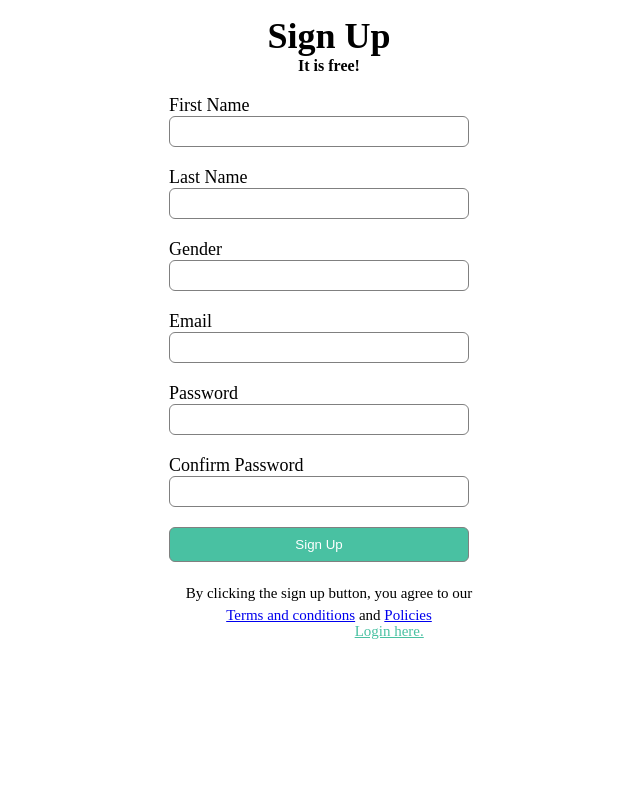
After one commit to maram-mahmoudi/Herfetna, a PHP site: page /signup.html in a window 1280 px wide. The commit adds this page. Shown: the whole page, without its empty margins (311-951 px from the left). Run offline with PHP 8.4, Linux system fonts and the light colour scheme.

Commit message:
added sign up page

```diff
--- a/index.html
+++ b/index.html
@@ -1,7 +1,7 @@
 <html>
 
 <head>
-    <meta name="viewport" content="with=device-width, initial-scale=1.0">
+    <meta name="viewport" c.ontent="with=device-width, initial-scale=1.0">
     <title> Herfetna Platform </title>
     <link rel="stylesheet" href="style.css">
 </head>
@@ -21,7 +21,7 @@
             <i class="fa fa-bars" onclick="showMenu"></i>
         </nav>
 
-    <div class="text-box">
+    <div class="text-box">w
         <h1> HERFETNA PLATFORM </h1>
         <p> We help to preserve the legacy of the handicrafts!</p>
         <a href="" class="btn"> Get to know more! </a>
--- /dev/null
+++ b/signup.html
@@ -0,0 +1,32 @@
+<html>
+    <head>
+        <title>Sign Up</title>
+        <link rel="stylesheet" href="style.css">
+        <!-- i think there was another link here-->
+    </head>
+
+    <body>
+        <div class="signup-box">
+            <h1>Sign Up</h1>
+            <h4> It is free!</h4>
+            <form action="">
+                <label> First Name </label>
+                <input type="text" placeholder="">
+                <label> Last Name </label>
+                <input type="text" placeholder="">
+                <label> Gender </label>
+                <input type="text" placeholder="">
+                <label> Email </label>
+                <input type="email" placeholder="">
+                <label> Password </label>
+                <input type="password" placeholder="">
+                <label> Confirm Password </label>
+                <input type="password" placeholder="">
+                <input type="button" value="Sign Up">
+            </form>
+            <p> By clicking the sign up button, you agree to our <br>
+            <a href="#">Terms and conditions</a> and <a href="#"> Policies</a> </p>
+        </div>
+        <p class="para-2">Already signed up? <a href="#"> Login here.</a></p>
+    </body>
+</html>
--- a/style.css
+++ b/style.css
@@ -351,3 +351,61 @@ h3{
 .click:hover{
     color: #fff
 }
+
+/* ------ Sign Up -------*/
+
+.signup-box{
+    width: 360px;
+    height: 620px;
+    margin: auto;
+}
+
+.signup-box h1{
+    text-align: center;
+    padding-top: 15px;
+}
+.signup-box h4{
+    text-align: center;
+}
+.signup-box form{
+    width: 300px;
+    margin-left: 20px;
+}
+.signup-box form label{
+    display: flex;
+    margin-top: 20px;
+    font-size: 18px;
+}
+.signup-box form input{
+    width: 100%;
+    padding: 7px;
+    border: none;
+    border: 1px solid grey;
+    border-radius: 6px;
+    outline: none;
+}
+
+input[type="button"]{
+    width: 320;
+    height:35px;
+    margin-top: 20px;
+    border: none;
+    background-color: #49c1a2;
+    color: white;
+}
+
+.signup-box p{
+    text-align: center;
+    padding-top: 20px;
+    font-size: 15px;
+}
+
+.para-2{
+    text-align: center;
+    color: white;
+    font-size: 15px;
+    margin-top: -10px;
+}
+.para-2 a{
+    color: #49c1a2;
+}
```
